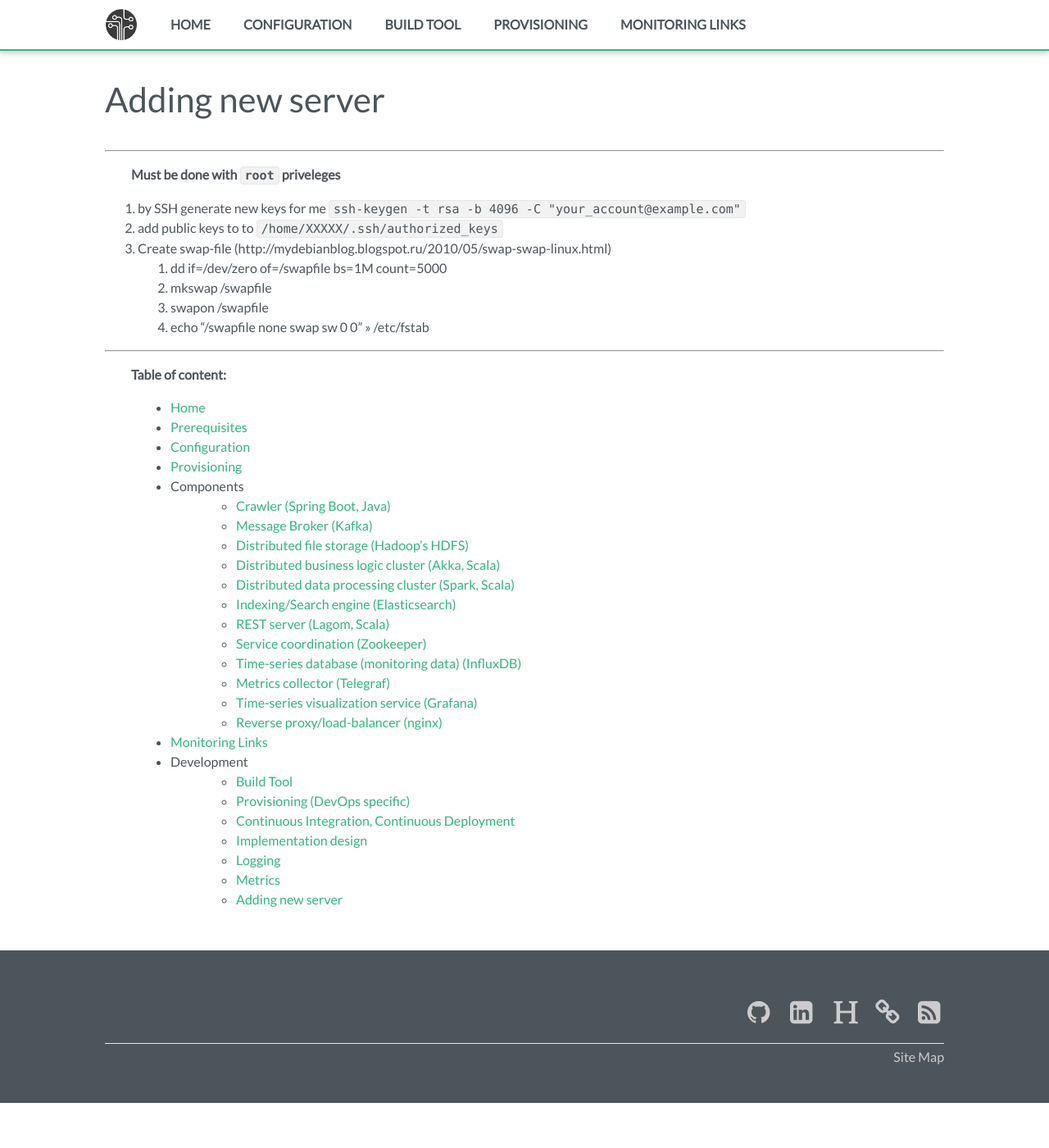
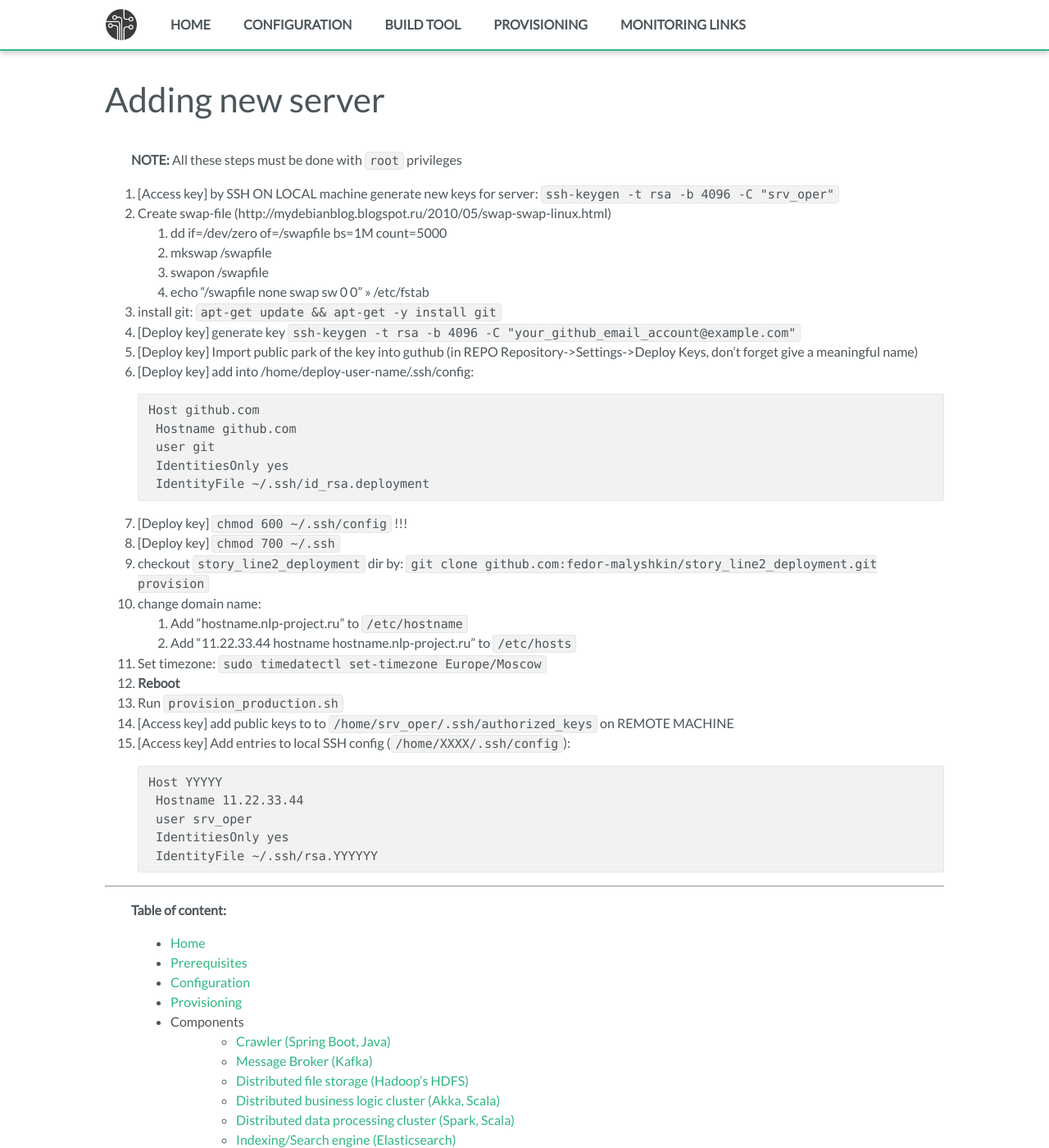
Before and after one commit to fedor-malyshkin/story_line2_build, a Jekyll site: the page built from docs/new_server.md, in a window 1280 px wide and 1400 px high. Shown: the whole window at 82% size. Built offline with Jekyll 4.4.1, drawn with Linux system fonts in a browser that asks for light colours.

````diff
--- a/docs/new_server.md
+++ b/docs/new_server.md
@@ -4,17 +4,43 @@ layout: post
 permalink: new_server
 ---
 
----
+__NOTE:__ All these steps must be done with ```root``` privileges
 
-__Must be done with ```root``` priveleges__
-
-1. by SSH generate new keys for me `ssh-keygen -t rsa -b 4096 -C "your_account@example.com"`
-1. add public keys to to `/home/ХХХХХ/.ssh/authorized_keys`
+1. [Access key] by SSH ON LOCAL machine generate new keys for server: `ssh-keygen -t rsa -b 4096 -C "srv_oper"`
 1. Create swap-file (http://mydebianblog.blogspot.ru/2010/05/swap-swap-linux.html)
 	1. dd if=/dev/zero of=/swapfile bs=1M count=5000
 	1. mkswap /swapfile
 	1. swapon /swapfile
 	1. echo "/swapfile none swap sw 0 0" >> /etc/fstab
+1. install git: `apt-get update && apt-get -y install git`
+1. [Deploy key] generate key `ssh-keygen -t rsa -b 4096 -C "your_github_email_account@example.com"`
+1. [Deploy key] Import public park of the key into guthub (in REPO Repository->Settings->Deploy Keys, don't forget give a meaningful name)
+2. [Deploy key] add into /home/deploy-user-name/.ssh/config:
+```
+Host github.com
+	Hostname github.com
+	user git
+	IdentitiesOnly yes
+	IdentityFile ~/.ssh/id_rsa.deployment
+```
+2. [Deploy key] `chmod 600 ~/.ssh/config` !!!
+1. [Deploy key] `chmod 700 ~/.ssh`
+1. checkout `story_line2_deployment` dir by: `git clone github.com:fedor-malyshkin/story_line2_deployment.git provision`
+1. change domain name:
+	1. Add "hostname.nlp-project.ru" to `/etc/hostname`
+	1. Add "11.22.33.44 hostname hostname.nlp-project.ru" to `/etc/hosts`
+1. Set timezone: `sudo timedatectl set-timezone Europe/Moscow`
+1. __Reboot__
+1. Run `provision_production.sh`
+1. [Access key] add public keys to to `/home/srv_oper/.ssh/authorized_keys` on REMOTE MACHINE
+1. [Access key] Add entries to local SSH config (`/home/XXXX/.ssh/config`):
+```
+Host YYYYY
+	Hostname 11.22.33.44
+	user srv_oper
+	IdentitiesOnly yes
+	IdentityFile ~/.ssh/rsa.YYYYYY
+```
 
 
 ---
````
Also changed, not shown: docs/_includes/toc.md (+1 -0 lines), docs/ci_cd.md (+2 -2 lines), docs/components/akka.md (+18 -0 lines), docs/components/elasticsearch.md (+18 -0 lines), docs/components/grafana.md (+18 -0 lines), docs/components/hadoop-hdfs.md (+18 -0 lines), docs/components/influxdb.md (+18 -0 lines), docs/components/kafka.md (+18 -0 lines), docs/components/nginx.md (+18 -0 lines), docs/components/provisioning.md (deleted, +0 -13 lines), docs/components/rest.md (+18 -0 lines), docs/components/spark.md (+18 -0 lines), docs/components/telegraf.md (+18 -0 lines), docs/components/zookeeper.md (+18 -0 lines), 1 more files, 1 other file.
